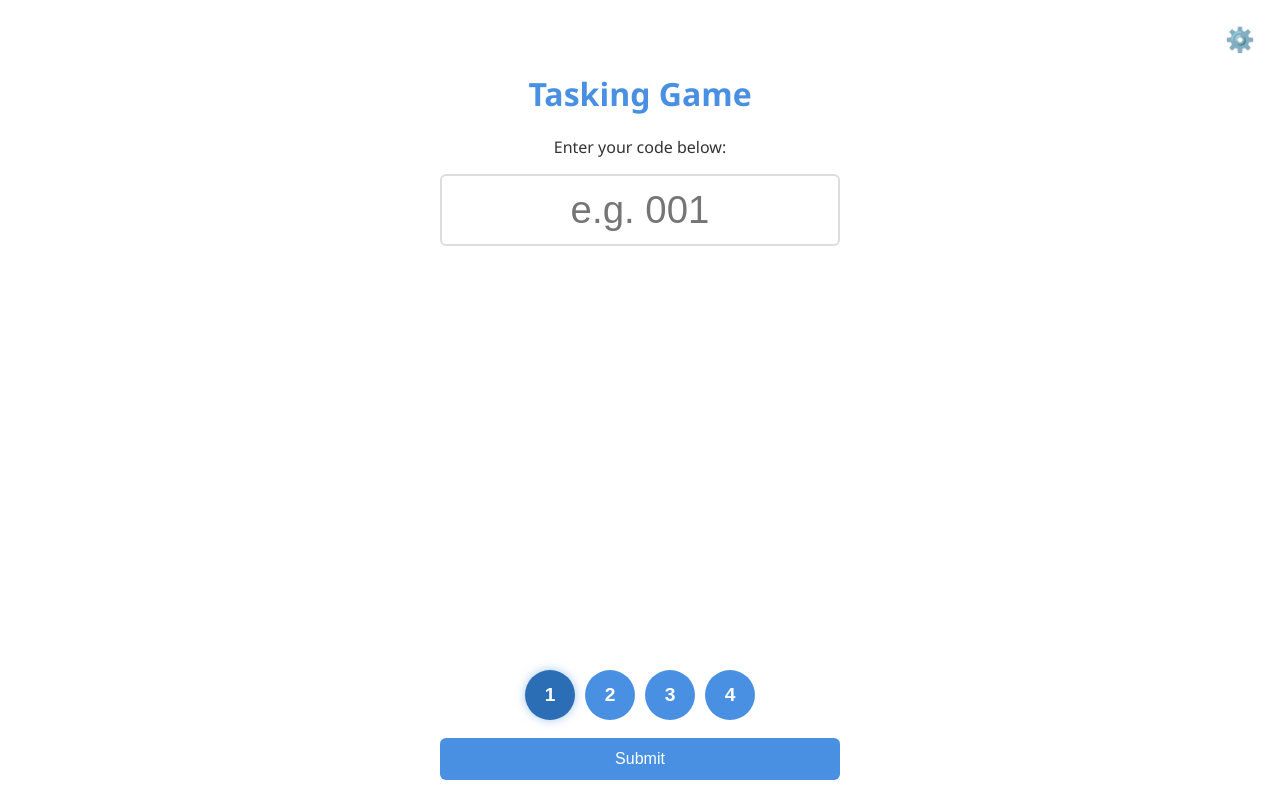
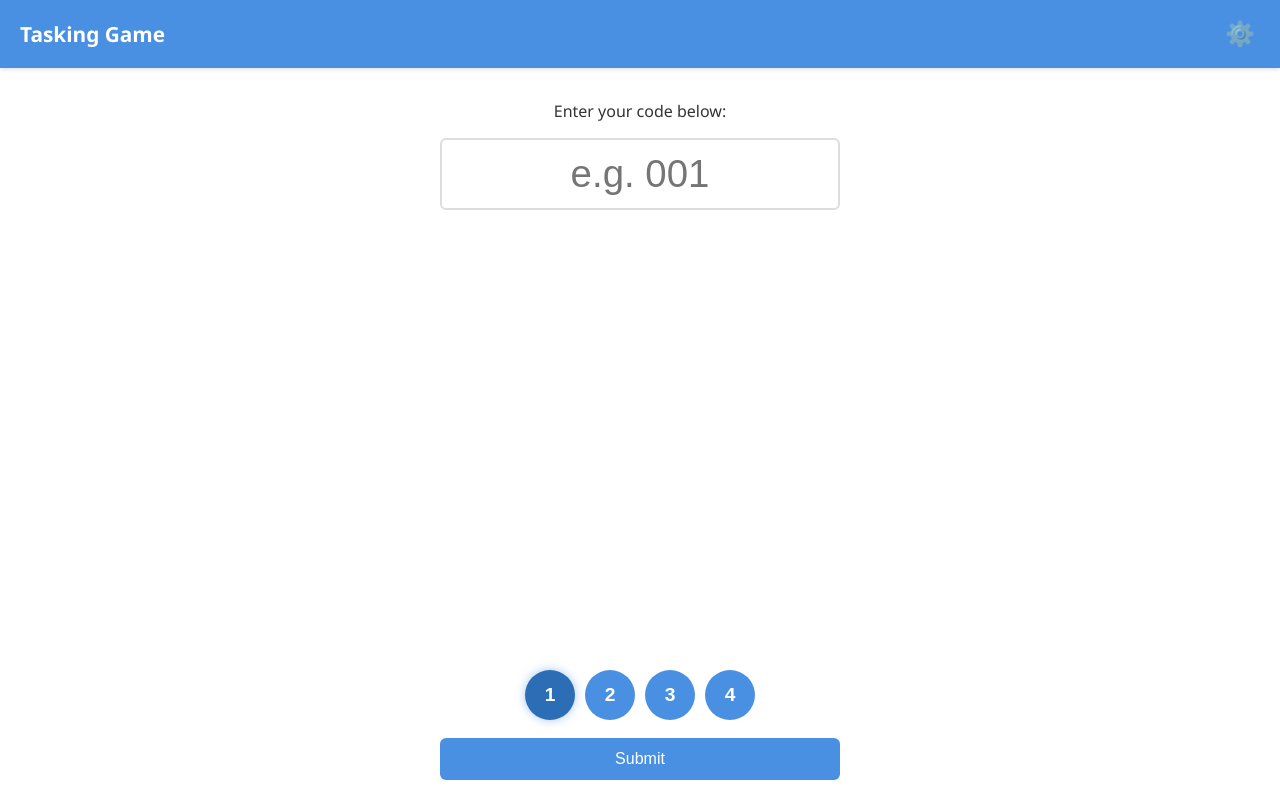
Before and after one commit to leavrsam/Tasking-Game, a plain HTML site: page index.html in a window 1280 px wide. Drawn offline with Linux system fonts and the light colour scheme.

Commit message:
Add main header bar and reposition admin toggle

```diff
--- a/index.html
+++ b/index.html
@@ -14,6 +14,7 @@
     <div id="app">
         <header id="main-header">
             <h1>Tasking Game</h1>
+            <button id="admin-toggle">⚙️</button>
         </header>
 
         <main>
@@ -40,9 +41,6 @@
         </div>
 
         <button id="action-btn">Submit</button>
-
-        <!-- Admin Toggle Button -->
-        <button id="admin-toggle">⚙️</button>
     </div>
 
     <!-- Admin Page (Full Screen Overlay) -->
--- a/style.css
+++ b/style.css
@@ -30,21 +30,33 @@ body {
     background: var(--card-bg);
     width: 100%;
     min-height: 100vh;
-    padding: 2rem;
+    padding: 0 0 2rem 0;
     box-sizing: border-box;
     text-align: center;
     padding-bottom: 160px;
     /* Space for fixed buttons */
 }
 
+/* Main Header Bar */
+#main-header {
+    background-color: var(--primary-color);
+    color: white;
+    padding: 15px 20px;
+    display: flex;
+    justify-content: space-between;
+    align-items: center;
+    margin-bottom: 2rem;
+    box-shadow: 0 2px 4px rgba(0, 0, 0, 0.1);
+}
+
 header h1 {
-    margin-top: 40px;
-    /* Add some top margin for spacing */
-    color: var(--primary-color);
+    margin: 0;
+    font-size: 1.3rem;
+    color: white;
 }
 
 input[type="text"] {
-    width: 100%;
+    width: 90%;
     max-width: 400px;
     /* Keep input from getting too wide on desktop */
     padding: 12px;
@@ -130,22 +142,18 @@ button:hover {
 
 /* Admin Toggle Button */
 #admin-toggle {
-    position: fixed;
-    top: 20px;
-    right: 20px;
-    width: 40px;
-    height: 40px;
-    border-radius: 50%;
+    width: auto;
+    height: auto;
+    padding: 5px;
     font-size: 1.5rem;
-    padding: 0;
-    z-index: 1000;
     background: transparent;
-    color: #6c757d;
+    color: rgba(255, 255, 255, 0.8);
     transition: color 0.3s, transform 0.3s;
+    margin: 0;
 }
 
 #admin-toggle:hover {
-    color: var(--primary-color);
+    color: white;
     transform: rotate(90deg);
     background: transparent;
 }
--- a/sw.js
+++ b/sw.js
@@ -1,4 +1,4 @@
-const CACHE_NAME = 'task-game-v21';
+const CACHE_NAME = 'task-game-v22';
 const ASSETS = [
     './',
     './index.html',
```
